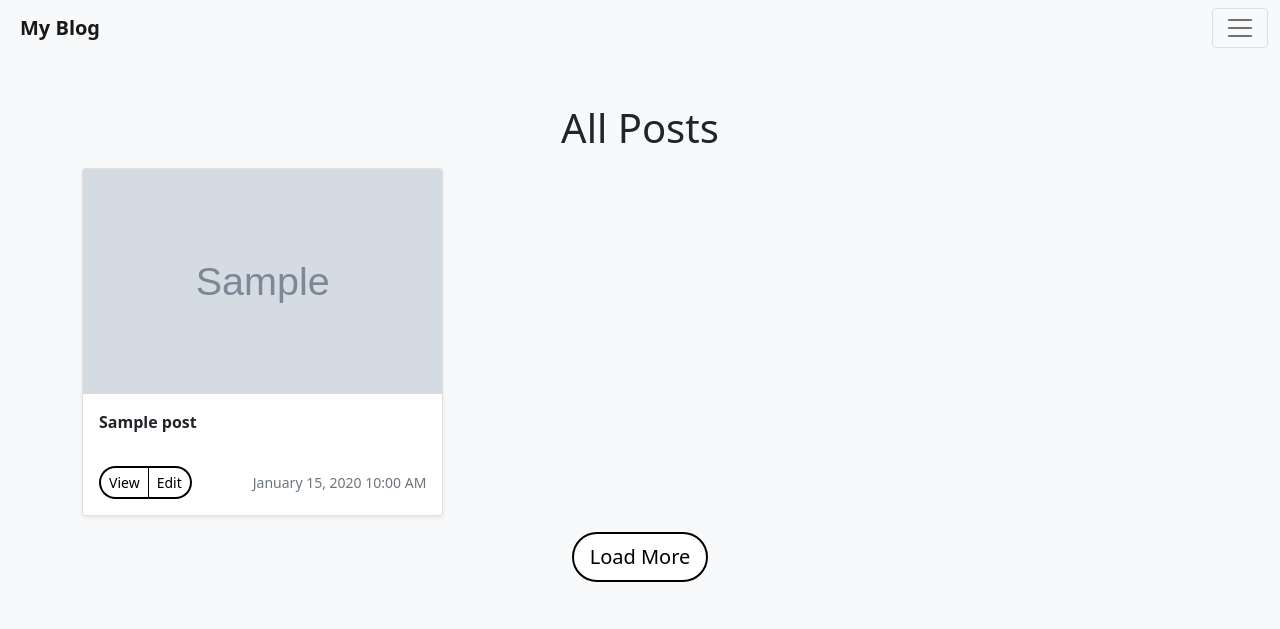
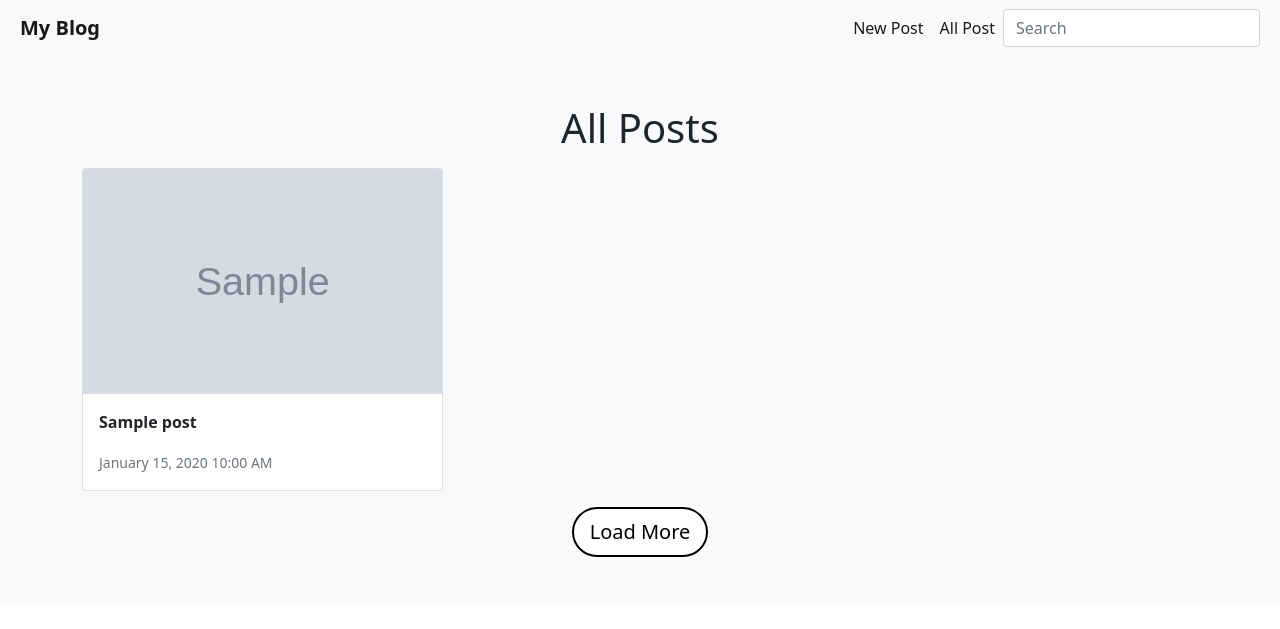
Before and after one commit to emrah-i/Python-Projects, a Flask app: template web/blog/templates/all.html in a window 1280 px wide. Shown: the top 629 px of the page. Run offline with Flask 3, Linux system fonts and the light colour scheme; the template is opened without the code that fills it: most values are stand-ins (such as "Sample title", 1, 10 or a date in 2020); grey boxes marked "Sample" are stand-in pictures; some libraries are stand-ins or nearby versions.

Commit message:
Made a view post page and modified the all post view

```diff
--- a/web/blog/main.py
+++ b/web/blog/main.py
@@ -38,7 +38,8 @@ def new():
 
 @app.route('/post/<int:id>')
 def post(id):
-    return render_template('post.html')
+    post = db.session.query(Posts).filter(Posts.id == id).first()
+    return render_template('post.html', post=post)
 
 @app.route('/update/<int:id>', methods=['PATCH', 'GET'])
 def update(id):
--- a/web/blog/static/styles.css
+++ b/web/blog/static/styles.css
@@ -46,3 +46,32 @@
     width: 100%;
     font-size: 1.5rem;
 }
+
+.main_posts_text:hover {
+    color: gray;
+}
+
+.all_posts_container:hover {
+    box-shadow: 0px 0px 15px gray;
+}
+
+#ind-post {
+    text-align: center;
+}
+
+#ind-post-body {
+    margin: 5vh auto;
+    text-align: left;
+    font-size: 1.2rem;
+    width: 60%;
+}
+
+#ind-post hr {
+    width: 20vw;
+    margin: 20px auto 25px;
+}
+
+#ind-post-subtitle {
+    font-size: 1.2rem;
+    margin-bottom: 8px;
+}
--- a/web/blog/templates/all.html
+++ b/web/blog/templates/all.html
@@ -9,22 +9,16 @@
 
         <div class="row row-cols-1 row-cols-sm-1 row-cols-md-2 row-cols-lg-3 g-3">
         {% for post in posts %}
-        <div class="col">
-            <div class="card shadow-sm">
+        <div class="col" onclick="window.location.pathname = '/post/' + {{ post.id }}">
+            <div class="card all_posts_container">
             <svg class="bd-placeholder-img card-img-top" width="100%" height="225" xmlns="http://www.w3.org/2000/svg" role="img" aria-label="Placeholder: Thumbnail" preserveAspectRatio="xMidYMid slice" focusable="false">
                 <title>Placeholder</title>
                 <image href="{{ post.img_src }}" width="100%" height="100%" preserveAspectRatio="xMidYMid slice" />
             </svg>
 
             <div class="card-body">
-                <p class="card-text" style="min-height: 5vh;"><b>{{ post.title }}</b></p>
-                <div class="d-flex justify-content-between align-items-center">
-                <div class="btn-group">
-                    <button type="button" class="btn btn-sm btn-secondary" style="border-right: 1.5px solid black;">View</button>
-                    <button type="button" class="btn btn-sm btn-secondary" style="border-left: 1.5px solid black;">Edit</button>
-                </div>
+                <p class="card-text"><b>{{ post.title }}</b></p>
                 <small class="text-muted">{{ post.date.strftime("%B %d, %Y %I:%M %p") }}</small>
-                </div>
             </div>
             </div>
         </div>
--- a/web/blog/templates/index.html
+++ b/web/blog/templates/index.html
@@ -16,7 +16,7 @@
             <div class="main_posts container mt-5">
                 {% for post in posts %}
                 <div class="row d-flex justify-content-center">
-                    <div class="col-xl-12 mt-3">
+                    <div class="main_posts_text col-xl-12 mt-3" onclick="window.location.pathname = '/post/' + {{ post.id }}">
                         <h2 class="main-post-title"><b>{{ post.title }}</b></h2>
                         <p class="main-post-subtitle">{{ post.subtitle }}</p>
                         <p class="main-post-info">Posted by <b>{{ post.author }}</b> on <i>{{ post.date.strftime("%B %d, %Y %I:%M %p") }}</i></p>
--- a/web/blog/templates/layout.html
+++ b/web/blog/templates/layout.html
@@ -12,17 +12,17 @@
     <title>{% block title %} {% endblock %}</title>
 </head>
 <body>
-    <nav class="navbar navbar-light bg-light">
+    <nav class="navbar navbar-expand-md navbar-light bg-light">
       <div class="container-fluid">
         <div class="col-6">
-          <a class="navbar-brand me-0 p-2" href="/"><b>My Blog</b></a>
+          <a class="navbar-brand p-2" href="/"><b>My Blog</b></a>
         </div>
-          <button class="navbar-toggler collapsed" type="button" data-bs-toggle="collapse" data-bs-target="#navbarsExample01" aria-controls="navbarsExample01" aria-expanded="false" aria-label="Toggle navigation">
+          <button class="navbar-toggler collapsed" type="button" data-bs-toggle="collapse" aria-expanded="false" aria-label="Toggle navigation">
             <span class="navbar-toggler-icon"></span>
           </button>
 
-        <div class="navbar-collapse collapse" id="navbarsExample01">
-          <ul class="navbar-nav me-auto mb-2">
+        <div class="navbar-collapse collapse justify-content-end me-2">
+          <ul class="navbar-nav">
             <li class="nav-item">
               <a class="nav-link active" aria-current="page" href="/new">New Post</a>
             </li>
```
Also changed, not shown: web/blog/templates/post.html (+11 -2 lines).
